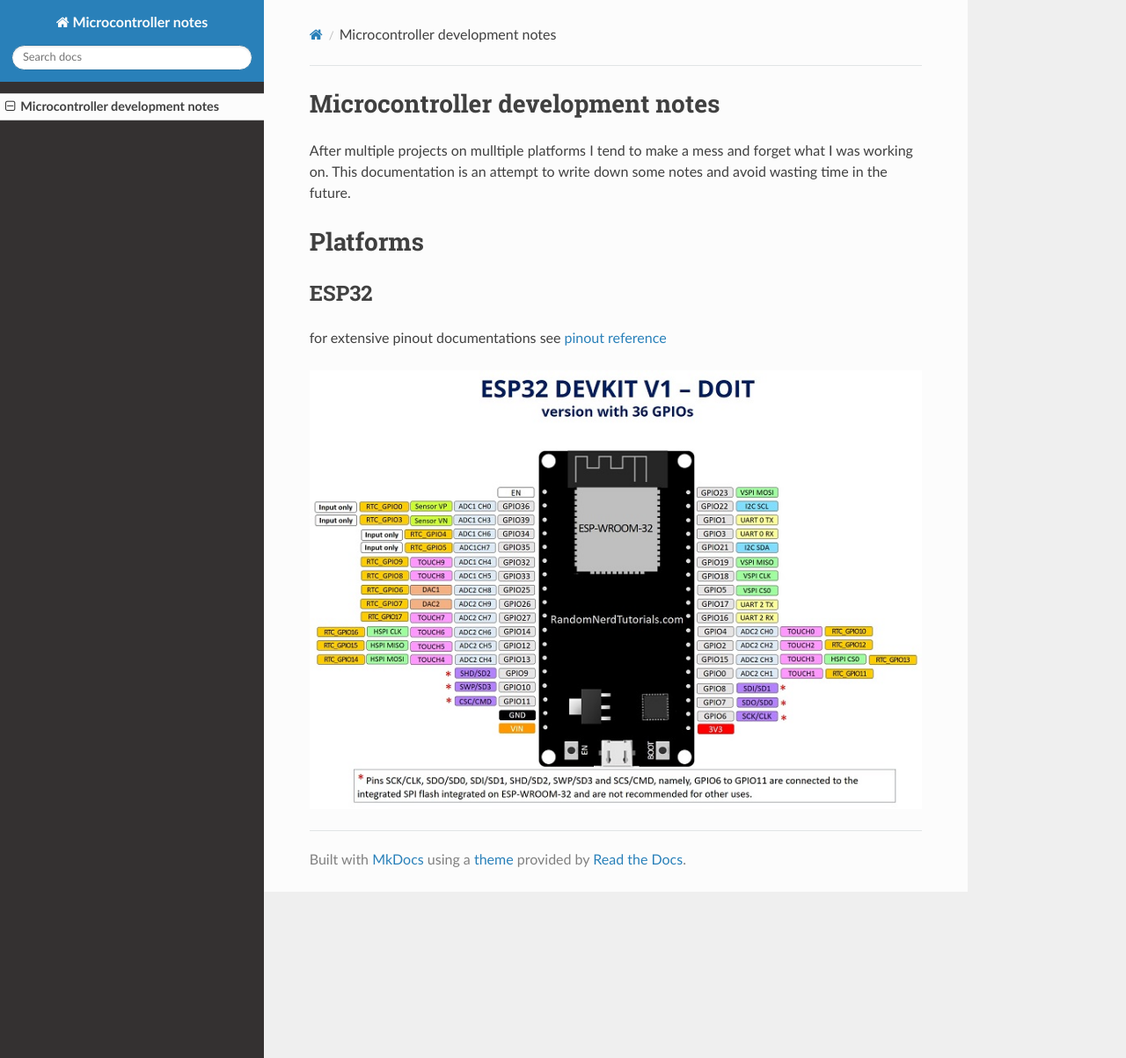
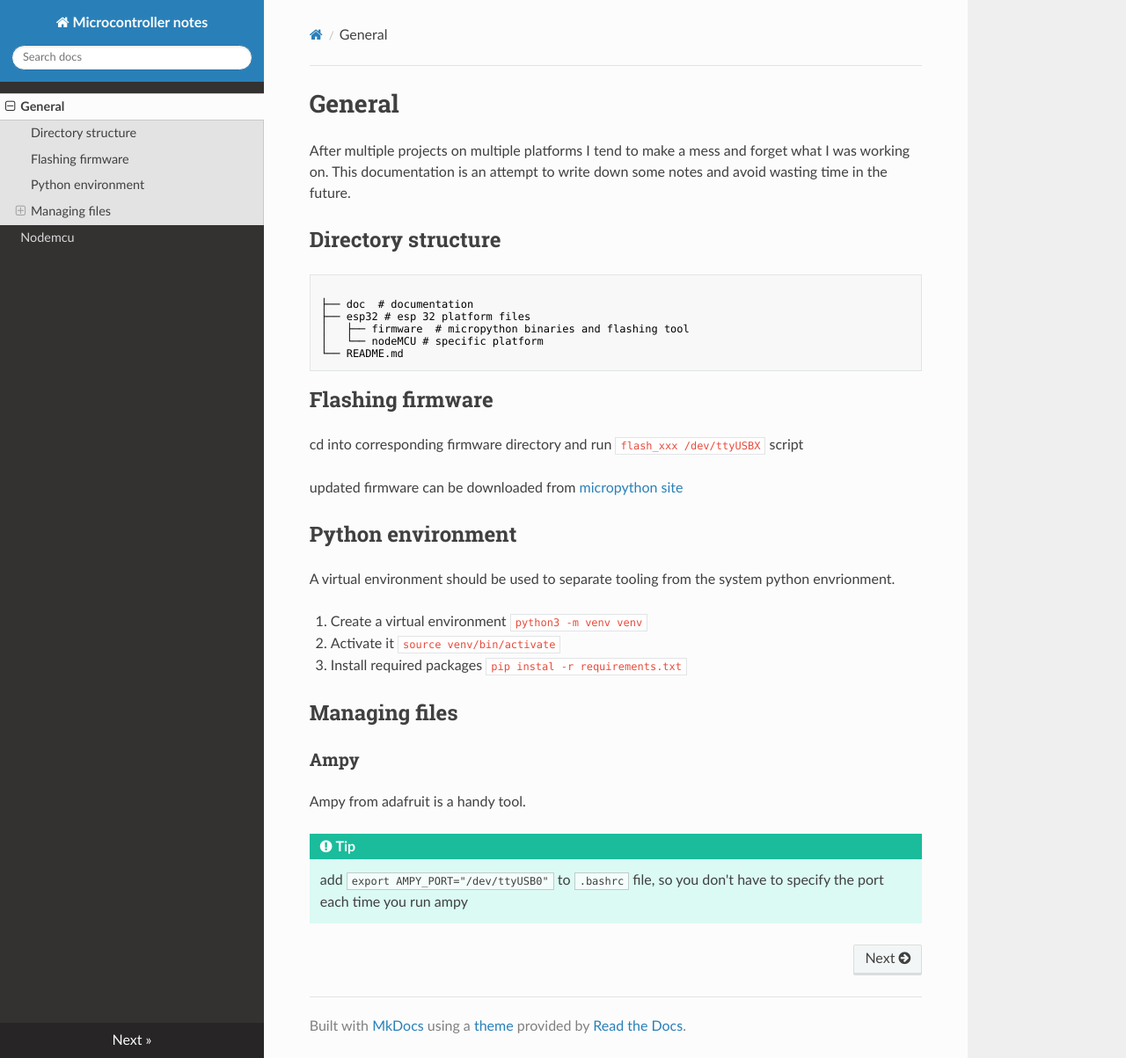
Before and after one commit to sjev/esp_dev, an MkDocs documentation site: the page built from doc/docs/index.md, in a window 1280 px wide and 1203 px high. Shown: the whole window at 88% size. Built offline with MkDocs 1.6.1, drawn with Linux system fonts in a browser that asks for light colours; nearby versions of some CDN libraries.

Commit message:
added files

````diff
--- a/doc/docs/index.md
+++ b/doc/docs/index.md
@@ -1,13 +1,39 @@
-# Microcontroller development notes
+# General
 
-After multiple projects on mulltiple platforms I tend to make a mess and forget what I was working on.
+After multiple projects on multiple platforms I tend to make a mess and forget what I was working on.
 This documentation is an attempt to write down some notes and avoid wasting time in the future.
 
+## Directory structure
 
-# Platforms
+``` none
 
-## ESP32
+├── doc  # documentation
+├── esp32 # esp 32 platform files
+│   ├── firmware  # micropython binaries and flashing tool
+│   └── nodeMCU # specific platform
+└── README.md
+```
 
-for extensive pinout documentations see [pinout reference](https://randomnerdtutorials.com/esp32-pinout-reference-gpios/)
+## Flashing firmware
 
-![nodemcu](img/ESP32-DOIT-DEVKIT-V1-Board-Pinout-36-GPIOs-updated.jpg)
+cd into corresponding firmware directory and run `flash_xxx /dev/ttyUSBX` script
+
+updated firmware can be downloaded from [micropython site](http://micropython.org/download/esp32/)
+
+## Python environment
+
+A virtual environment should be used to separate tooling from the system python envrionment.
+
+1. Create a virtual environment `python3 -m venv venv`
+2. Activate it `source venv/bin/activate`
+3. Install required packages `pip instal -r requirements.txt`
+
+
+## Managing files
+
+### Ampy
+
+Ampy from adafruit is a handy tool.
+
+!!! tip
+    add `export AMPY_PORT="/dev/ttyUSB0"` to `.bashrc`  file, so you don't have to specify the port each time you run ampy
--- a/doc/mkdocs.yml
+++ b/doc/mkdocs.yml
@@ -4,3 +4,7 @@
 
 markdown_extensions:
     - admonition
+
+nav:
+    - 'index.md'
+    - 'nodemcu.md'
--- /dev/null
+++ b/requirements.txt
@@ -0,0 +1,4 @@
+adafruit-ampy==1.0.7
+click==7.1.2
+pyserial==3.5
+python-dotenv==0.15.0
````
Also changed, not shown: doc/docs/nodemcu.md (added, +8 -0 lines), 2 other files.
